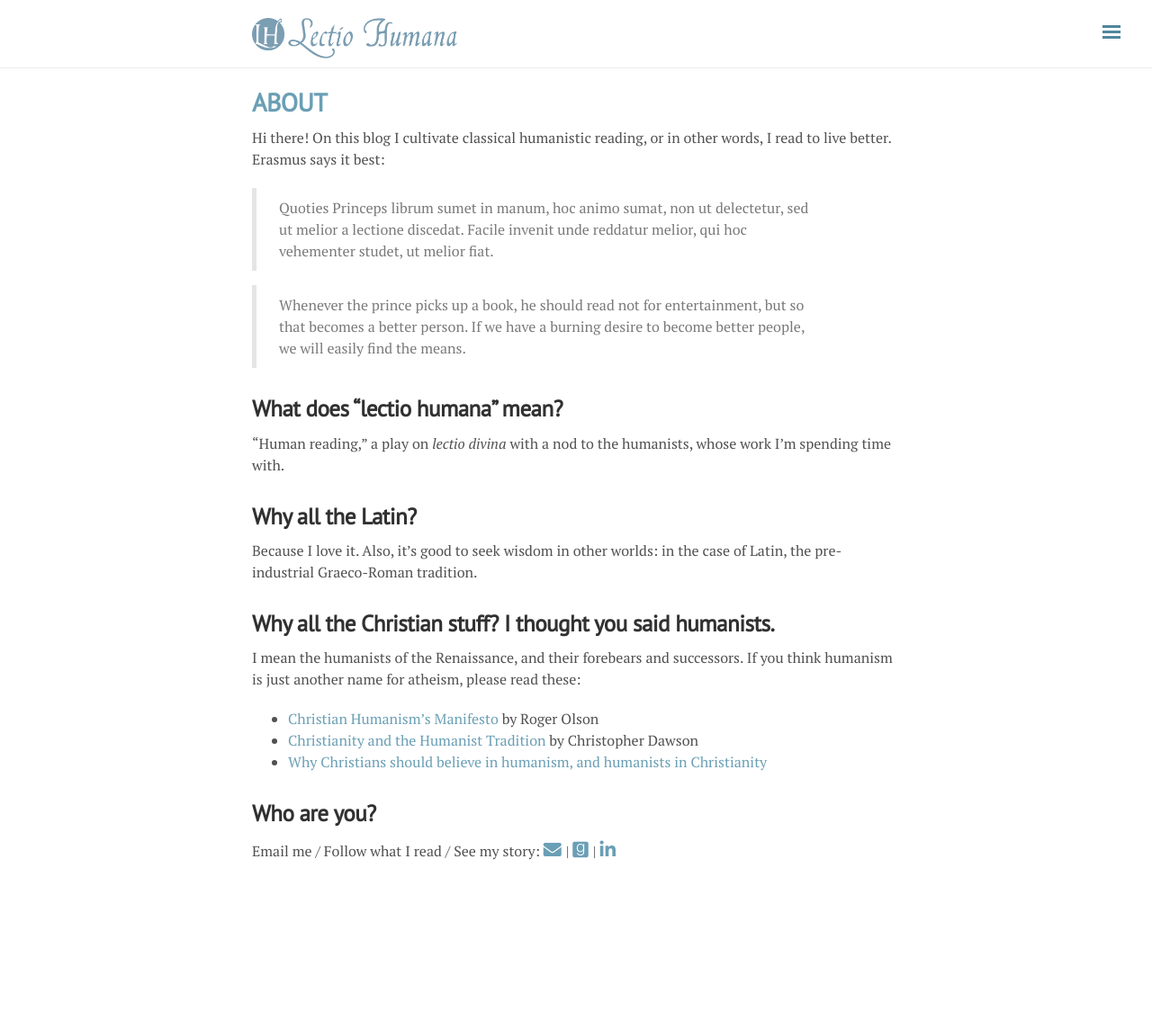
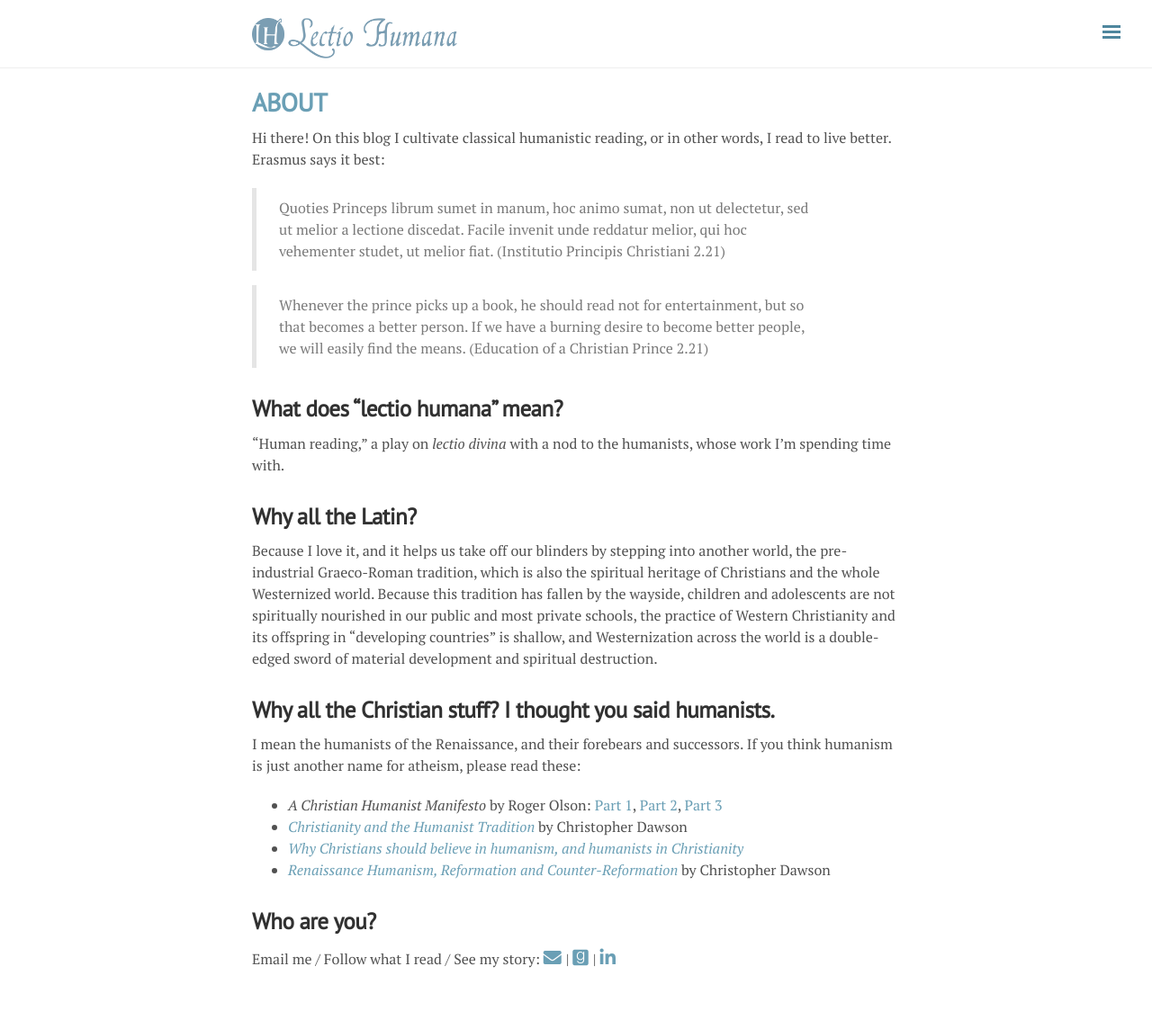
Before and after one commit to fpsvogel/lectiohumana, a Jekyll site: the page built from about.md, in a window 1280 px wide. Shown: the whole page at 90% size. Built offline with Jekyll 4.4.1, drawn with Linux system fonts in a browser that asks for light colours; nearby versions of some CDN libraries; before the commit the page ends 1024 px from its top, so only the background shows below that.

Commit message:
2018-08-31

```diff
--- a/about.md
+++ b/about.md
@@ -5,9 +5,9 @@ title: About
 
 Hi there! On this blog I cultivate classical humanistic reading, or in other words, I read to live better. Erasmus says it best:
 
-> Quoties Princeps librum sumet in manum, hoc animo sumat, non ut delectetur, sed ut melior a lectione discedat. Facile invenit unde reddatur melior, qui hoc vehementer studet, ut melior fiat.
+> Quoties Princeps librum sumet in manum, hoc animo sumat, non ut delectetur, sed ut melior a lectione discedat. Facile invenit unde reddatur melior, qui hoc vehementer studet, ut melior fiat. (Institutio Principis Christiani 2.21)
 
-> Whenever the prince picks up a book, he should read not for entertainment, but so that becomes a better person. If we have a burning desire to become better people, we will easily find the means.
+> Whenever the prince picks up a book, he should read not for entertainment, but so that becomes a better person. If we have a burning desire to become better people, we will easily find the means. (Education of a Christian Prince 2.21)
 
 ### What does "lectio humana" mean?
 
@@ -15,15 +15,16 @@ Hi there! On this blog I cultivate classical humanistic reading, or in other wor
 
 ### Why all the Latin?
 
-Because I love it. Also, it's good to seek wisdom in other worlds: in the case of Latin, the pre-industrial Graeco-Roman tradition.
+Because I love it, and it helps us take off our blinders by stepping into another world, the pre-industrial Graeco-Roman tradition, which is also the spiritual heritage of Christians and the whole Westernized world. Because this tradition has fallen by the wayside, children and adolescents are not spiritually nourished in our public and most private schools, the practice of Western Christianity and its offspring in "developing countries" is shallow, and Westernization across the world is a double-edged sword of material development and spiritual destruction.
 
 ### Why all the Christian stuff? I thought you said humanists.
 
 I mean the humanists of the Renaissance, and their forebears and successors. If you think humanism is just another name for atheism, please read these:
 
-* [Christian Humanism's Manifesto](https://www.tikkun.org/nextgen/christian-humanisms-manifesto-by-roger-e-olson) by Roger Olson
-* [Christianity and the Humanist Tradition](http://www.theimaginativeconservative.org/2013/06/christianity-and-the-humanist-tradition.html) by Christopher Dawson
-* [Why Christians should believe in humanism, and humanists in Christianity](https://www.theosthinktank.co.uk/cmsfiles/archive/files/Christian%20Humanism%20FINAL%20combined.pdf)
+* *A Christian Humanist Manifesto* by Roger Olson: [Part 1](http://www.patheos.com/blogs/rogereolson/2012/11/a-christian-humanist-manifesto-god-is-most-satisfied-with-us-when-we-are-most-glorified-by-him-part-1/), [Part 2](http://www.patheos.com/blogs/rogereolson/2012/11/a-christian-humanist-manifesto-part-2/), [Part 3](http://www.patheos.com/blogs/rogereolson/2012/11/a-christian-humanist-manifesto-part-3-final/)
+* [*Christianity and the Humanist Tradition*](http://www.theimaginativeconservative.org/2013/06/christianity-and-the-humanist-tradition.html) by Christopher Dawson
+* [*Why Christians should believe in humanism, and humanists in Christianity*](https://www.theosthinktank.co.uk/cmsfiles/archive/files/Christian%20Humanism%20FINAL%20combined.pdf)
+* [*Renaissance Humanism, Reformation and Counter-Reformation*](https://christopher-dawson.blogspot.com/2015/04/renaissance-humanism-reformation-and.html) by Christopher Dawson
 
 ### Who are you?
 
```
Also changed, not shown: _posts/2018-08-27-Lipsius-Constantia-4.md (+1 -1 lines), _posts/2018-08-31-Lipsius-Constantia-5.md (added, +26 -0 lines).
